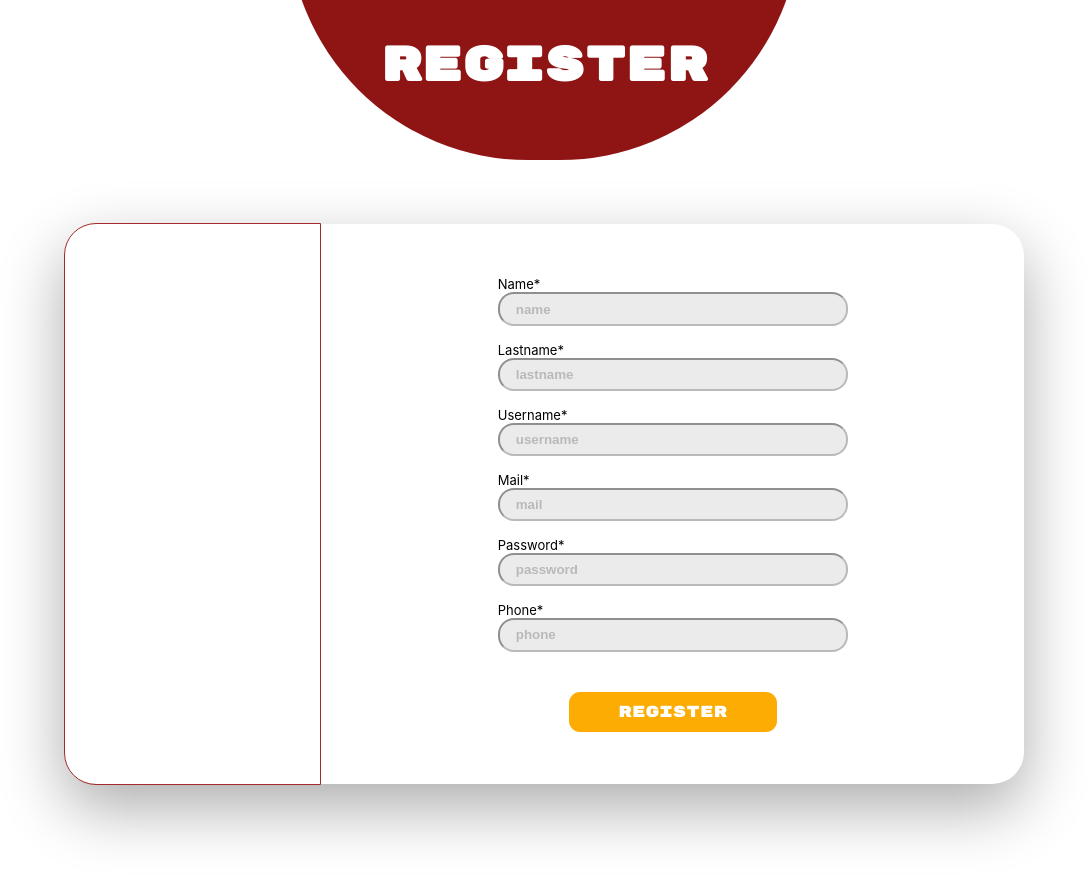
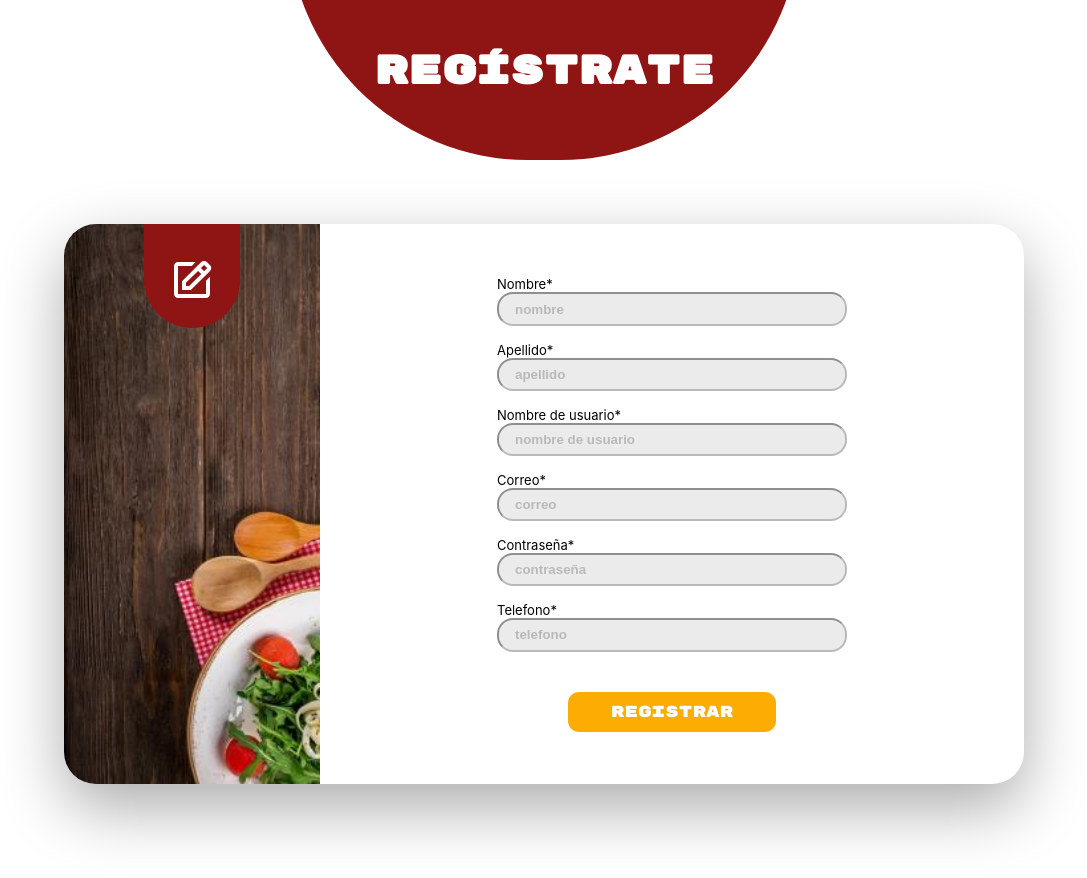
Before and after one commit to EXPRESSFOOD2/storeclient, a React (Create React App) app: page /register in a window 1280 px wide. Shown: the top 878 px of the page, without its empty margins (96-1183 px from the left). Built offline with nearby package versions, Linux system fonts and the light colour scheme.

Commit message:
Actualizando Register & login nuevamente

```diff
--- a/src/Shared/Title/Title.module.css
+++ b/src/Shared/Title/Title.module.css
@@ -17,5 +17,5 @@
     font-family: 'Rubik Mono One', sans-serif;
     color: #FFFFFF;
     text-align: center;
-    font-size: 3rem;
+    font-size: 2.5rem;
 }
--- a/src/components/Login/Login.jsx
+++ b/src/components/Login/Login.jsx
@@ -5,15 +5,15 @@ import styles from "./Login.module.css";
 const Login = () => {
     return (
         <div className={styles.login}>
-            <Title data="Welcome" />
+            <Title data="Bienvenido" />
             <form className={styles.data}>
-                <input type="text" placeholder="mail" className={styles.inputData} />
-                <input type="text" placeholder="password" className={styles.inputData} />
-                <span>Recover my password</span>
-                <button>Login</button>
+                <input type="text" placeholder="correo" className={styles.inputData} />
+                <input type="text" placeholder="contraseña" className={styles.inputData} />
+                <span>Recuperar mi contraseña</span>
+                <button>Iniciar sesión</button>
                 <div className={styles.checkbox}>
                     <input name="remember" type="checkbox" value="Remember me" id="remember" />
-                    <label htmlFor="remember">Remember me</label>
+                    <label htmlFor="remember">Recordarme</label>
                 </div>
             </form>
         </div>
--- a/src/components/Register/Register.jsx
+++ b/src/components/Register/Register.jsx
@@ -5,37 +5,46 @@ import Title from '../../Shared/Title/Title';
 const Register = () => {
   return (
       <div className={styles.register}>
-          <Title data="Register"/>
+          <Title data="Regístrate" />
           <div className={styles.info}>
               <div className={styles.image}>
-
+                  <div>
+                      <svg
+                          xmlns="http://www.w3.org/2000/svg"
+                          width="24"
+                          height="24"
+                          viewBox="0 0 24 24">
+                          <path d="m7 17.013 4.413-.015 9.632-9.54c.378-.378.586-.88.586-1.414s-.208-1.036-.586-1.414l-1.586-1.586c-.756-.756-2.075-.752-2.825-.003L7 12.583v4.43zM18.045 4.458l1.589 1.583-1.597 1.582-1.586-1.585 1.594-1.58zM9 13.417l6.03-5.973 1.586 1.586-6.029 5.971L9 15.006v-1.589z" />
+                          <path d="M5 21h14c1.103 0 2-.897 2-2v-8.668l-2 2V19H8.158c-.026 0-.053.01-.079.01-.033 0-.066-.009-.1-.01H5V5h6.847l2-2H5c-1.103 0-2 .897-2 2v14c0 1.103.897 2 2 2z" />
+                      </svg>
+                  </div>
               </div>
               <form className={styles.data}>
                   <div className={styles.inputs}>
-                      <label htmlFor="name">Name*</label>
-                      <input type="text" placeholder='name' name='name'/>
+                      <label htmlFor="name">Nombre*</label>
+                      <input type="text" placeholder="nombre" name="name" />
                   </div>
                   <div className={styles.inputs}>
-                      <label htmlFor="lastname">Lastname*</label>
-                      <input type="text" placeholder='lastname' name='lastname'/>
+                      <label htmlFor="lastname">Apellido*</label>
+                      <input type="text" placeholder="apellido" name="lastname" />
                   </div>
                   <div className={styles.inputs}>
-                      <label htmlFor="username" >Username*</label>
-                      <input type="text" placeholder='username' name='username'/>
+                      <label htmlFor="username">Nombre de usuario*</label>
+                      <input type="text" placeholder="nombre de usuario" name="username" />
                   </div>
                   <div className={styles.inputs}>
-                      <label htmlFor="mail">Mail*</label>
-                      <input type="text" placeholder='mail' name='mail'/>
+                      <label htmlFor="mail">Correo*</label>
+                      <input type="text" placeholder="correo" name="mail" />
                   </div>
                   <div className={styles.inputs}>
-                      <label htmlFor="password">Password*</label>
-                      <input type="text" placeholder='password' name='password'/>
+                      <label htmlFor="password">Contraseña*</label>
+                      <input type="text" placeholder="contraseña" name="password" />
                   </div>
                   <div className={styles.inputs}>
-                      <label htmlFor="phone">Phone*</label>
-                      <input type="text" placeholder='phone' name='phone'/>
+                      <label htmlFor="phone">Telefono*</label>
+                      <input type="text" placeholder="telefono" name="phone" />
                   </div>
-                  <button>Register</button>
+                  <button>Registrar</button>
               </form>
           </div>
       </div>
--- a/src/components/Register/Register.module.css
+++ b/src/components/Register/Register.module.css
@@ -1,4 +1,4 @@
-.register{
+.register {
     display: flex;
     flex-direction: column;
     height: 57rem;
@@ -7,7 +7,7 @@
     align-items: center;
 }
 
-.info{
+.info {
     border-radius: 2rem;
     width: 60rem;
     height: 35rem;
@@ -21,14 +21,40 @@
     box-shadow: 0 1.5rem 4rem rgba(0, 0, 0, 0.329);
 }
 
-.image{
-    border: 1px solid brown;
+.image {
     border-radius: 2rem 0 0 2rem;
     height: 35rem;
     width: 16rem;
+    background-image: url("./image/image-1.jpg");
+    background-size: cover;
+
+    display: flex;
+    flex-direction: column;
+    overflow: hidden;
+    position: relative;
+    align-items: center;
 }
 
-.data{
+.image div {
+    background: #8f1414;
+    width: 6rem;
+    height: 10rem;
+    border-radius: 3rem;
+    margin-top: -3.5rem;
+    display: flex;
+    flex-direction: column;
+    justify-content: flex-end;
+    align-items: center;
+}
+
+.image svg {
+    width: 3rem;
+    height: 3rem;
+    margin-bottom: 1.5rem;
+    fill: #FFF;
+}
+
+.data {
     height: 35rem;
     width: 44rem;
     display: flex;
@@ -38,29 +64,29 @@
     gap: 1rem;
 }
 
-.data button{
+.data button {
     margin-top: 1.5rem;
-    border-radius: .7rem;
+    border-radius: 0.7rem;
     border: none;
-    background: #FCAC03;
+    background: #fcac03;
     color: white;
     width: 13rem;
     height: 2.5rem;
-    font-family: 'Rubik Mono One', sans-serif;
+    font-family: "Rubik Mono One", sans-serif;
     font-size: medium;
 }
 
-.inputs{
+.inputs {
     display: flex;
     flex-direction: column;
     align-items: flex-start;
 }
 
-.inputs label{
+.inputs label {
     font-size: small;
 }
 
-.inputs input{
+.inputs input {
     width: 20.5rem;
     height: 1.7rem;
     background: #d9d9d9;
```
Also changed, not shown: src/components/Register/image/image-1.jpg (added).
